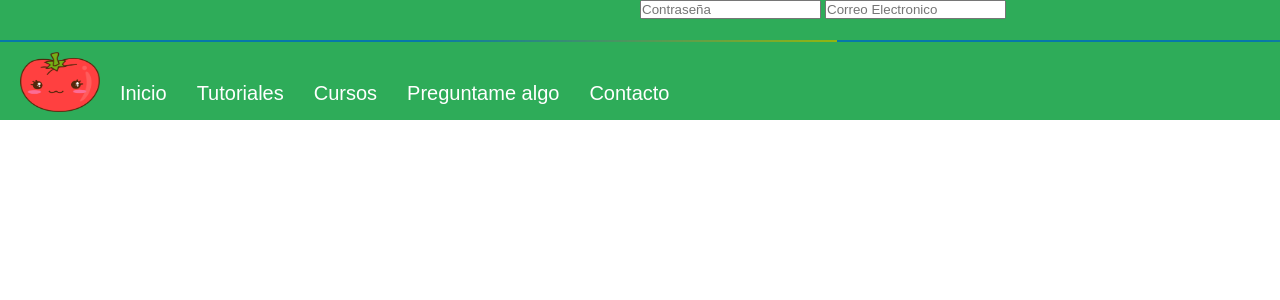
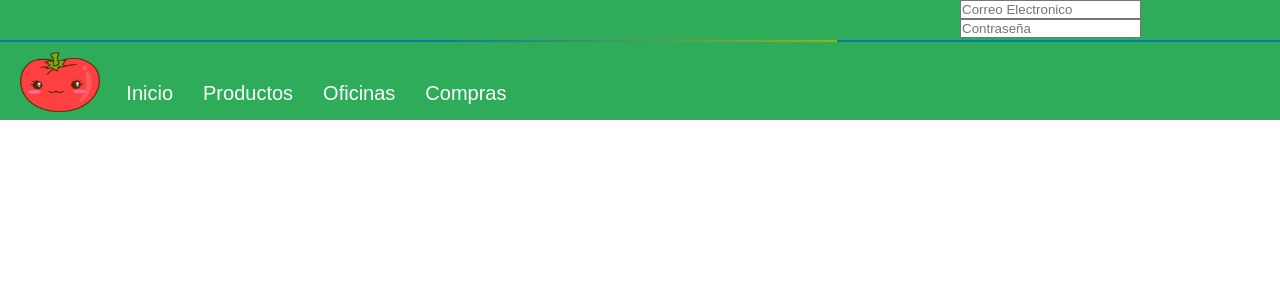
Before and after one commit to BRSADT/nuevoproyecto, a PHP site: page /ProyectoDW.php in a window 1280 px wide. Shown: the top 300 px of the page. Run offline with PHP 8.4, Linux system fonts and the light colour scheme.

Commit message:
desperte \:V/
cambio opciones menu

```diff
--- a/Estilo_proyecto.css
+++ b/Estilo_proyecto.css
@@ -14,7 +14,7 @@ z-index: 1000;
 
 
 #division{
-width: 50%;
+width: 25%;
 height: 23px;
 overflow:hide;
 float:right;
@@ -41,7 +41,7 @@ margin-top: 40px;
 #logo{
 
 height:auto;
-width: 15%;
+width: 21%;
 float:left;
 }
 
--- a/ProyectoDW.php
+++ b/ProyectoDW.php
@@ -16,8 +16,8 @@
 
 
 <div id="division">
+<span class=""><input type="email" placeholder="Correo Electronico"></span>
 <span class=""><INPUT type="text" placeholder="Contraseña"></span>
-<span class=""><input type="email" placeholder="Correo Electronico"></span>
 </div>
 
 <div class="grad-nex">
@@ -34,28 +34,28 @@
 			<li class="dropdown"><a  href="ActvLudicas.php" class="hvr-underline-from-right" >Inicio</a>
 
 <ul class="dropdown-content">
-<li><a href"#"> Mision </a> </li>
-<li><a href"#"> vision </a> </li>
-<li><a href"#"> Valores </a> </li>
+
 </ul>
 </li>
 
-		<li class="dropdown"><a href="#" class="hvr-underline-from-right">Tutoriales</a>
+		<li class="dropdown"><a href="#" class="hvr-underline-from-right">Productos</a>
 <ul class="dropdown-content">
-<li><a href"#"> ¿Como usar el leap motion? </a>
-<li><a href"#"> Conceptos </a>
-<li><a href"#"> Puntaje </a>
+<li><a href"#"> Frutas </a>
+<li><a href"#"> Verduras </a>
+<li><a href"#"> Electronica </a>
+<li><a href"#"> Canasta basica </a>
+<li><a href"#"> Ofertas </a>
 </ul>
 </li>
-			<li ><a href="cursos.php" class="hvr-underline-from-right">Cursos</a></li>
-			<li class="dropdown"><a href="#" class="hvr-underline-from-right">Preguntame algo</a>
+			<li ><a href="cursos.php" class="hvr-underline-from-right">Oficinas</a></li>
+			<li class="dropdown"><a href="#" class="hvr-underline-from-right">Compras</a>
 			<ul class="dropdown-content">
 			<li><a href="ventas.php" class="boton">Comprar</a>
+				<li><a href="ventas.php" class="boton">Ver carrito</a>
 			</ul>
 </li>
 
-			<li><a href="#" class="hvr-underline-from-right">Contacto</a></li>
-			</ul>
+
 </li>
 		</ul>
 
```
